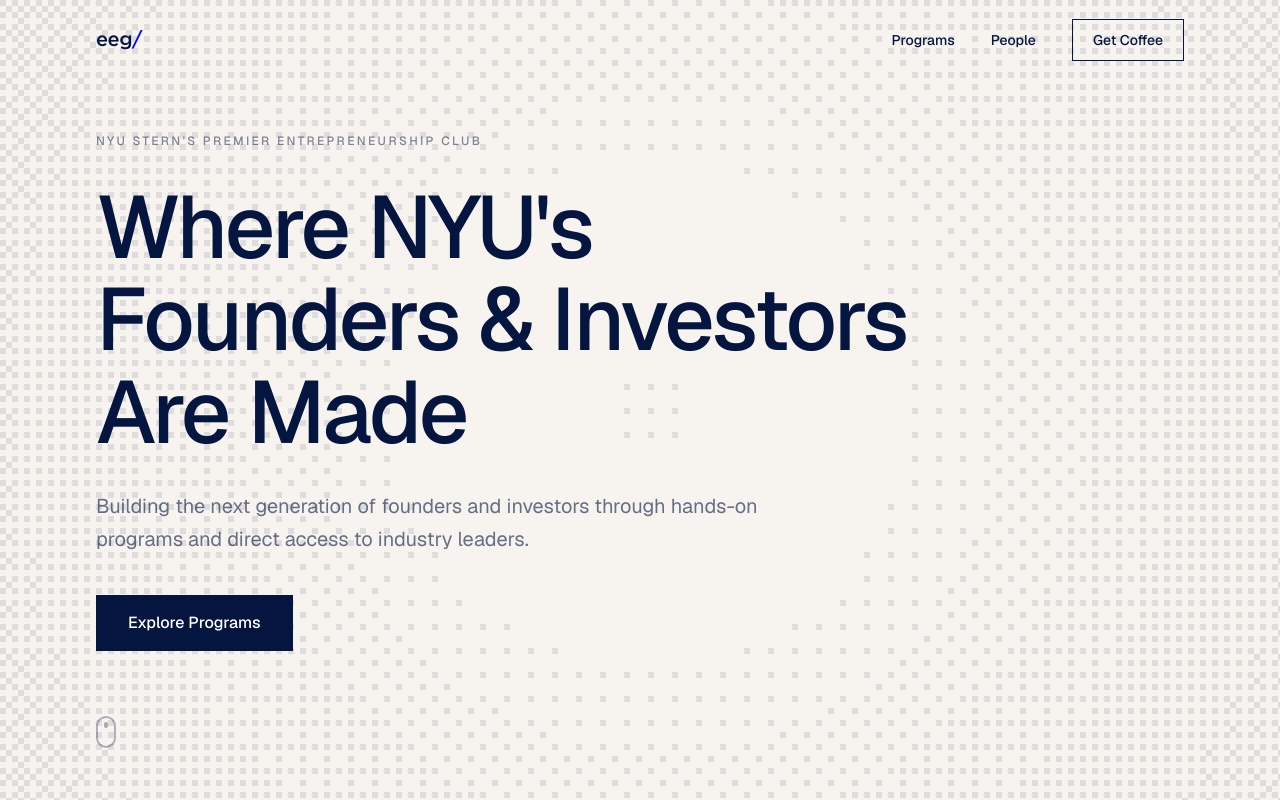
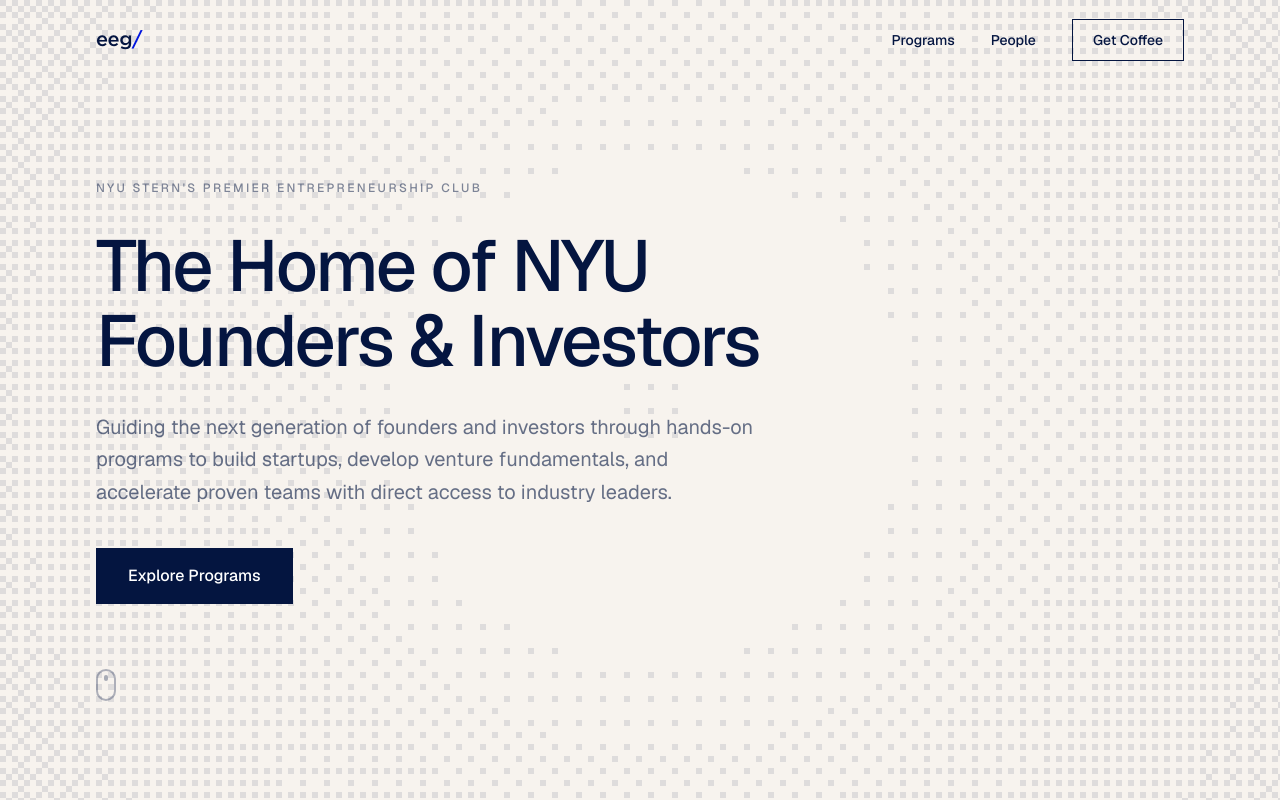
Before and after one commit to suryanewa/pmc-site, a Next.js app: page / in a window 1280 px wide. Shown: the top 800 px of the page. Built offline with nearby package versions, Linux system fonts and the light colour scheme.

Commit message:
Update hero title size and subtitle copy

```diff
--- a/app/page.tsx
+++ b/app/page.tsx
@@ -105,14 +105,13 @@
 
             {/* Main Headline */}
             <motion.h1
-              className="text-[clamp(2.5rem,8vw,5.5rem)] font-medium leading-[1.05] tracking-[-0.03em] text-[#041540] mb-8"
+              className="text-[clamp(2rem,6vw,4.5rem)] font-medium leading-[1.05] tracking-[-0.03em] text-[#041540] mb-8"
               initial={{ opacity: 0, y: 30 }}
               animate={{ opacity: 1, y: 0 }}
               transition={{ duration: 0.7, delay: 0.1 }}
             >
-              Where NYU&apos;s<br />
-              Founders & Investors<br />
-              Are Made
+              The Home of NYU<br />
+              Founders & Investors
             </motion.h1>
 
             {/* Description */}
@@ -122,7 +121,7 @@
               animate={{ opacity: 1, y: 0 }}
               transition={{ duration: 0.6, delay: 0.2 }}
             >
-              Building the next generation of founders and investors through hands-on programs and direct access to industry leaders.
+              Guiding the next generation of founders and investors through hands-on programs to build startups, develop venture fundamentals, and accelerate proven teams with direct access to industry leaders.
             </motion.p>
 
             {/* CTA Button */}
```
